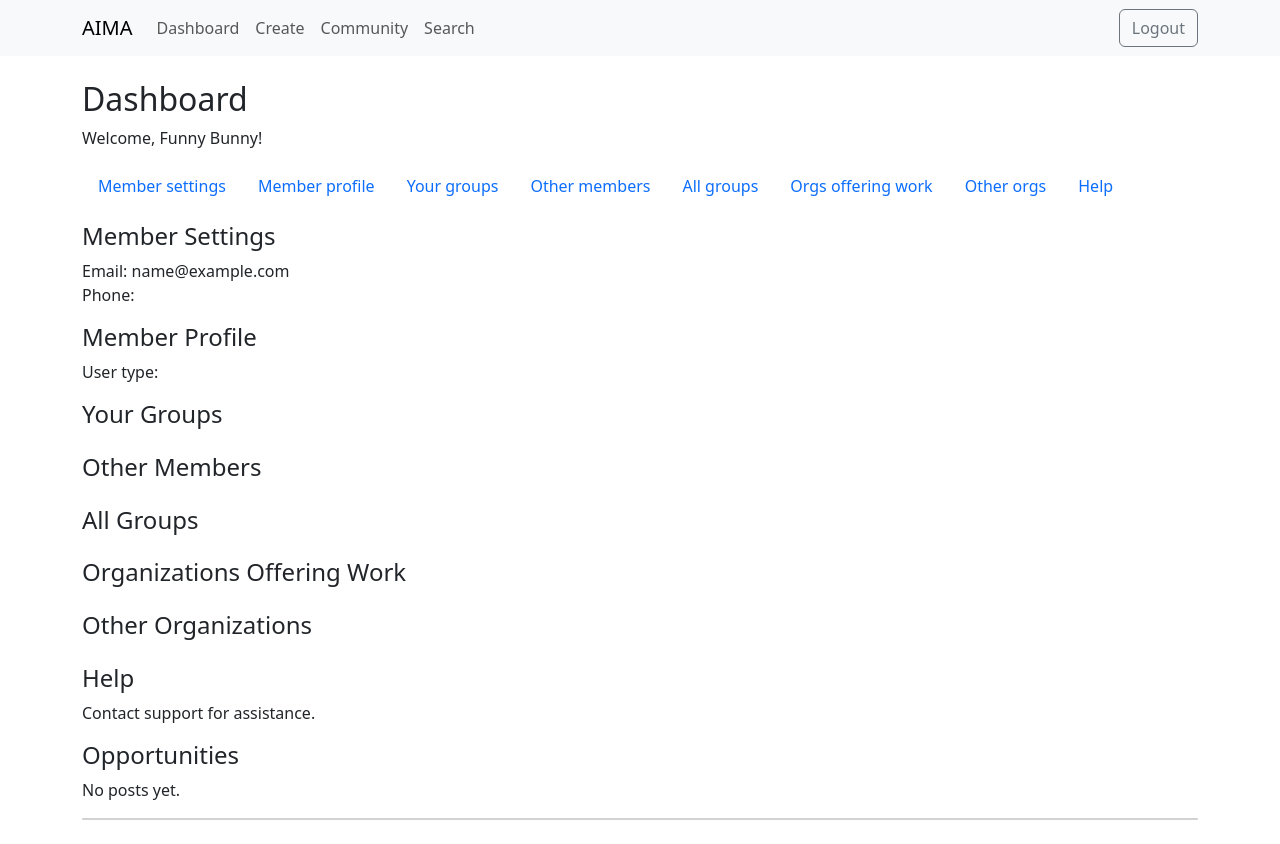
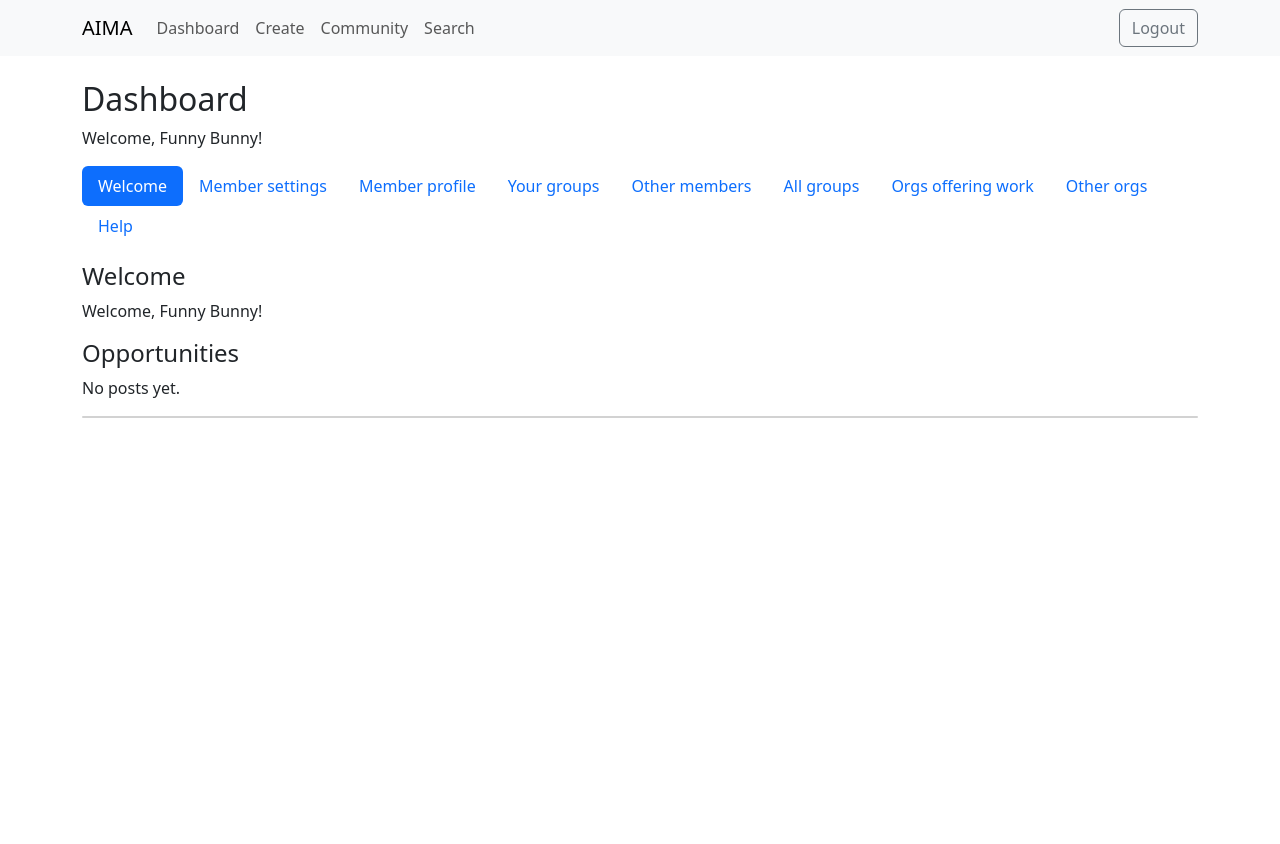
Before and after one commit to MEC-EAGLE/AIMA, a React (Vite) app in the folder myapp/: page /dashboard in a window 1280 px wide. After the commit the page ends 800 px from the top, so only its background shows below. Built offline with nearby package versions, Linux system fonts and the light colour scheme; data requests are answered from the project's data file; sample sign-in values are in the browser's storage.

Commit message:
Fix dashboard navigation

```diff
--- a/myapp/src/components/Dashboard.tsx
+++ b/myapp/src/components/Dashboard.tsx
@@ -9,6 +9,7 @@ export default function Dashboard() {
   const [posts, setPosts] = useState([] as any[]);
   const [users, setUsers] = useState([] as any[]);
   const [allGroups, setAllGroups] = useState([] as any[]);
+  const [active, setActive] = useState('welcome');
 
   useEffect(() => {
     const u = localStorage.getItem('currentUser');
@@ -48,59 +49,167 @@ export default function Dashboard() {
         <p>Welcome, Funny Bunny!</p>
 
         <nav className="nav nav-pills flex-wrap mb-3">
-          <a className="nav-link" href="#settings">Member settings</a>
-          <a className="nav-link" href="#profile">Member profile</a>
-          <a className="nav-link" href="#member-groups">Your groups</a>
-          <a className="nav-link" href="#other-members">Other members</a>
-          <a className="nav-link" href="#all-groups">All groups</a>
-          <a className="nav-link" href="#orgs-offering">Orgs offering work</a>
-          <a className="nav-link" href="#other-orgs">Other orgs</a>
-          <a className="nav-link" href="#help">Help</a>
+          <button
+            type="button"
+            className={`nav-link ${active === 'welcome' ? 'active' : ''}`}
+            onClick={() => setActive('welcome')}
+          >
+            Welcome
+          </button>
+          <button
+            type="button"
+            className={`nav-link ${active === 'settings' ? 'active' : ''}`}
+            onClick={() => setActive('settings')}
+          >
+            Member settings
+          </button>
+          <button
+            type="button"
+            className={`nav-link ${active === 'profile' ? 'active' : ''}`}
+            onClick={() => setActive('profile')}
+          >
+            Member profile
+          </button>
+          <button
+            type="button"
+            className={`nav-link ${active === 'member-groups' ? 'active' : ''}`}
+            onClick={() => setActive('member-groups')}
+          >
+            Your groups
+          </button>
+          <button
+            type="button"
+            className={`nav-link ${active === 'other-members' ? 'active' : ''}`}
+            onClick={() => setActive('other-members')}
+          >
+            Other members
+          </button>
+          <button
+            type="button"
+            className={`nav-link ${active === 'all-groups' ? 'active' : ''}`}
+            onClick={() => setActive('all-groups')}
+          >
+            All groups
+          </button>
+          <button
+            type="button"
+            className={`nav-link ${active === 'orgs-offering' ? 'active' : ''}`}
+            onClick={() => setActive('orgs-offering')}
+          >
+            Orgs offering work
+          </button>
+          <button
+            type="button"
+            className={`nav-link ${active === 'other-orgs' ? 'active' : ''}`}
+            onClick={() => setActive('other-orgs')}
+          >
+            Other orgs
+          </button>
+          <button
+            type="button"
+            className={`nav-link ${active === 'help' ? 'active' : ''}`}
+            onClick={() => setActive('help')}
+          >
+            Help
+          </button>
         </nav>
 
-        <h4 id="settings">Member Settings</h4>
-        <p>Email: {user.email}<br />Phone: {user.phone}</p>
+        {active === 'welcome' && (
+          <div>
+            <h4>Welcome</h4>
+            <p>Welcome, Funny Bunny!</p>
+          </div>
+        )}
 
-        <h4 id="profile">Member Profile</h4>
+        {active === 'settings' && (
+          <div>
+            <h4>Member Settings</h4>
+            <p>
+              Email: {user.email}
+              <br />
+              Phone: {user.phone}
+            </p>
+          </div>
+        )}
+
+        {active === 'profile' && (
+          <div>
+            <h4>Member Profile</h4>
             <p>User type: {user.type}</p>
+          </div>
+        )}
 
-        <h4 id="member-groups">Your Groups</h4>
+        {active === 'member-groups' && (
+          <div>
+            <h4>Your Groups</h4>
             <ul className="list-group mb-3">
               {memberGroups.map(g => (
-            <li key={g.id} className="list-group-item">{g.name}</li>
+                <li key={g.id} className="list-group-item">
+                  {g.name}
+                </li>
               ))}
             </ul>
+          </div>
+        )}
 
-        <h4 id="other-members">Other Members</h4>
+        {active === 'other-members' && (
+          <div>
+            <h4>Other Members</h4>
             <ul className="list-group mb-3">
               {otherMembers.map(m => (
-            <li key={m.email} className="list-group-item">{m.email}</li>
+                <li key={m.email} className="list-group-item">
+                  {m.email}
+                </li>
               ))}
             </ul>
+          </div>
+        )}
 
-        <h4 id="all-groups">All Groups</h4>
+        {active === 'all-groups' && (
+          <div>
+            <h4>All Groups</h4>
             <ul className="list-group mb-3">
               {allGroups.map(g => (
-            <li key={g.id} className="list-group-item">{g.name}</li>
+                <li key={g.id} className="list-group-item">
+                  {g.name}
+                </li>
               ))}
             </ul>
+          </div>
+        )}
 
-        <h4 id="orgs-offering">Organizations Offering Work</h4>
+        {active === 'orgs-offering' && (
+          <div>
+            <h4>Organizations Offering Work</h4>
             <ul className="list-group mb-3">
               {orgsOffering.map(o => (
-            <li key={o.email} className="list-group-item">{o.email}</li>
+                <li key={o.email} className="list-group-item">
+                  {o.email}
+                </li>
               ))}
             </ul>
+          </div>
+        )}
 
-        <h4 id="other-orgs">Other Organizations</h4>
+        {active === 'other-orgs' && (
+          <div>
+            <h4>Other Organizations</h4>
             <ul className="list-group mb-3">
               {otherOrgs.map(o => (
-            <li key={o.email} className="list-group-item">{o.email}</li>
+                <li key={o.email} className="list-group-item">
+                  {o.email}
+                </li>
               ))}
             </ul>
+          </div>
+        )}
 
-        <h4 id="help">Help</h4>
+        {active === 'help' && (
+          <div>
+            <h4>Help</h4>
             <p>Contact support for assistance.</p>
+          </div>
+        )}
 
         <h4>Opportunities</h4>
         {posts.length === 0 && <p>No posts yet.</p>}
```
Lines whose indentation alone changed are shown as unchanged.
